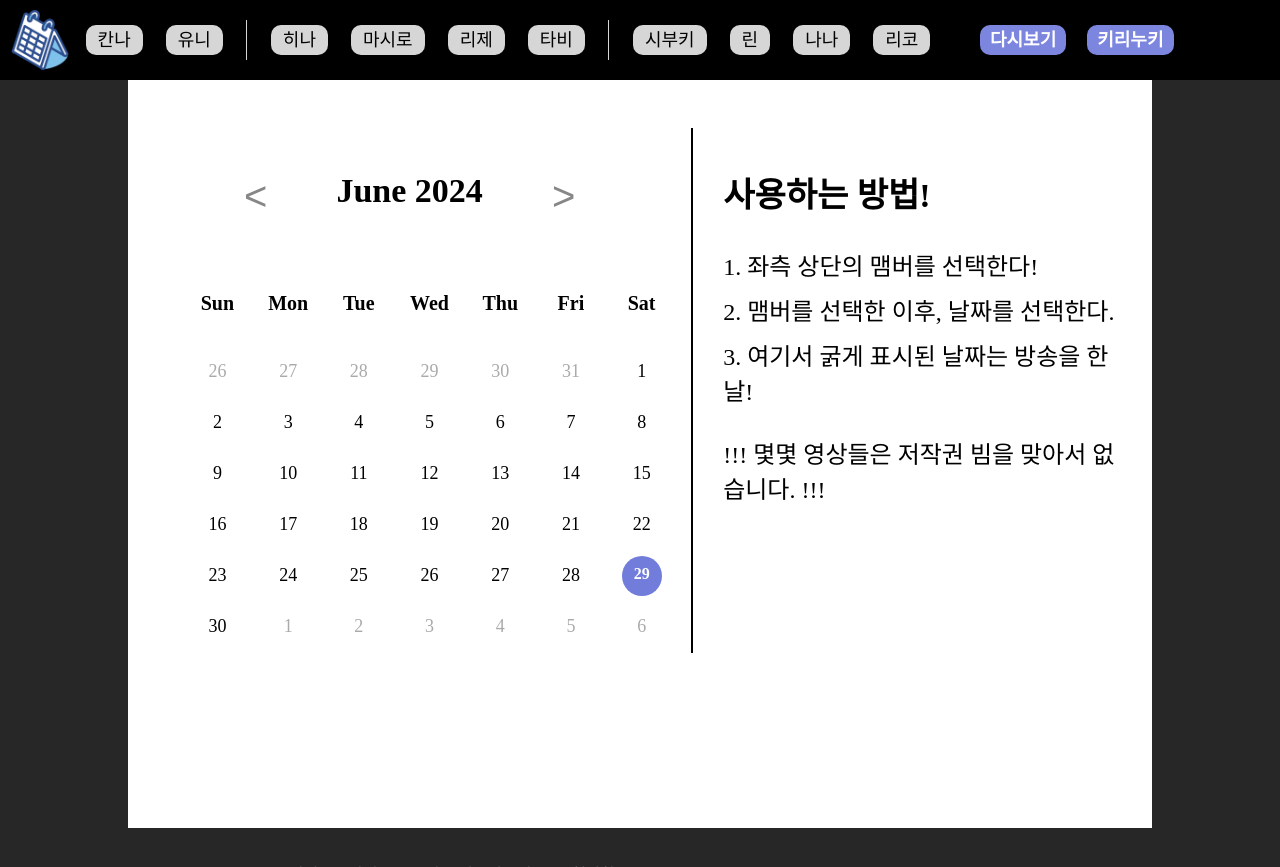
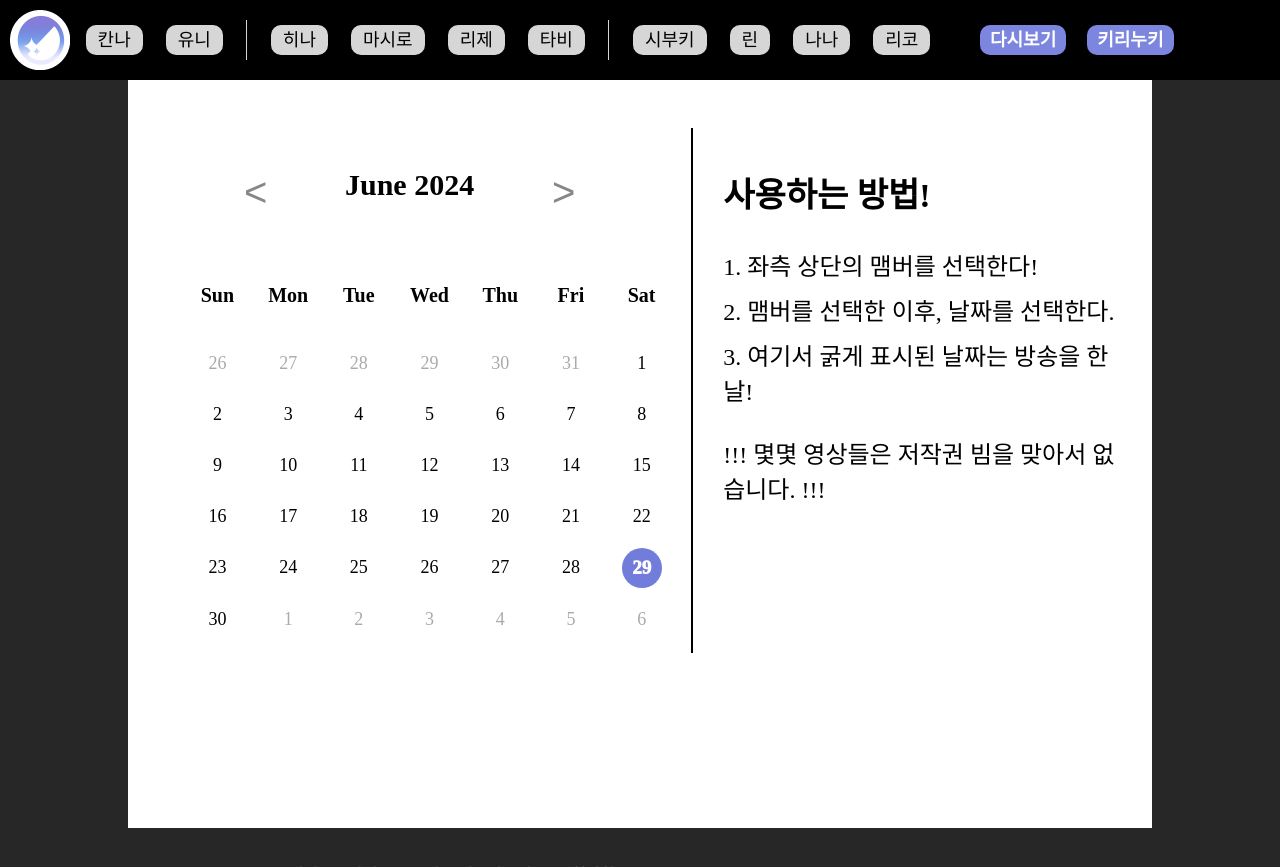
Before and after one commit to ghostclog/stellive_calander, a Django app: page / in a window 1280 px wide. Shown: the top 867 px of the page. Run offline with Django 5.2, Linux system fonts and the light colour scheme.

Commit message:
style: css 수정.
가시성을 향상 시켰고, 동시에 글자가 영역 밖으로 튀어나오는걸 수정했습니다.

```diff
--- a/static/css/calender.css
+++ b/static/css/calender.css
@@ -43,7 +43,7 @@
     margin-bottom: 30px;
 }
 .wrapper .nav .current-date {
-    font-size: 34px;
+    font-size: 30px;
     font-weight: 800;
     width: 240px;
     height: 40px;
@@ -133,9 +133,11 @@
 
 .selected_day{
     color: white;
-    font-weight: 900;
+    font-weight: 1000;
+    font-size: 19px;
 }
 
 .bangsong_day{
-    font-weight: bold;
+    font-weight: 1000;
+    font-size: 19px;
 }
```
Also changed, not shown: static/images/calendar.jpg.
